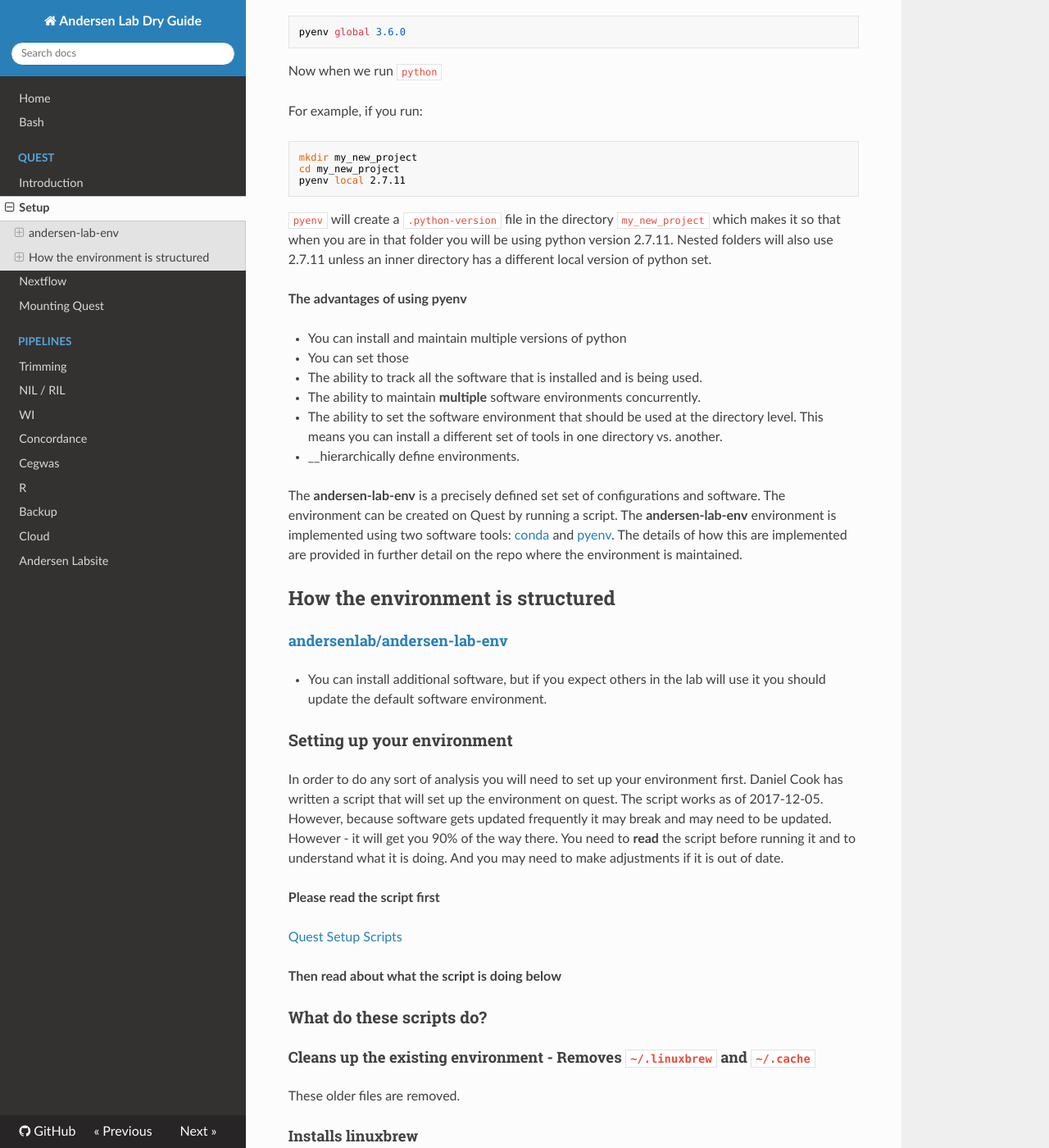
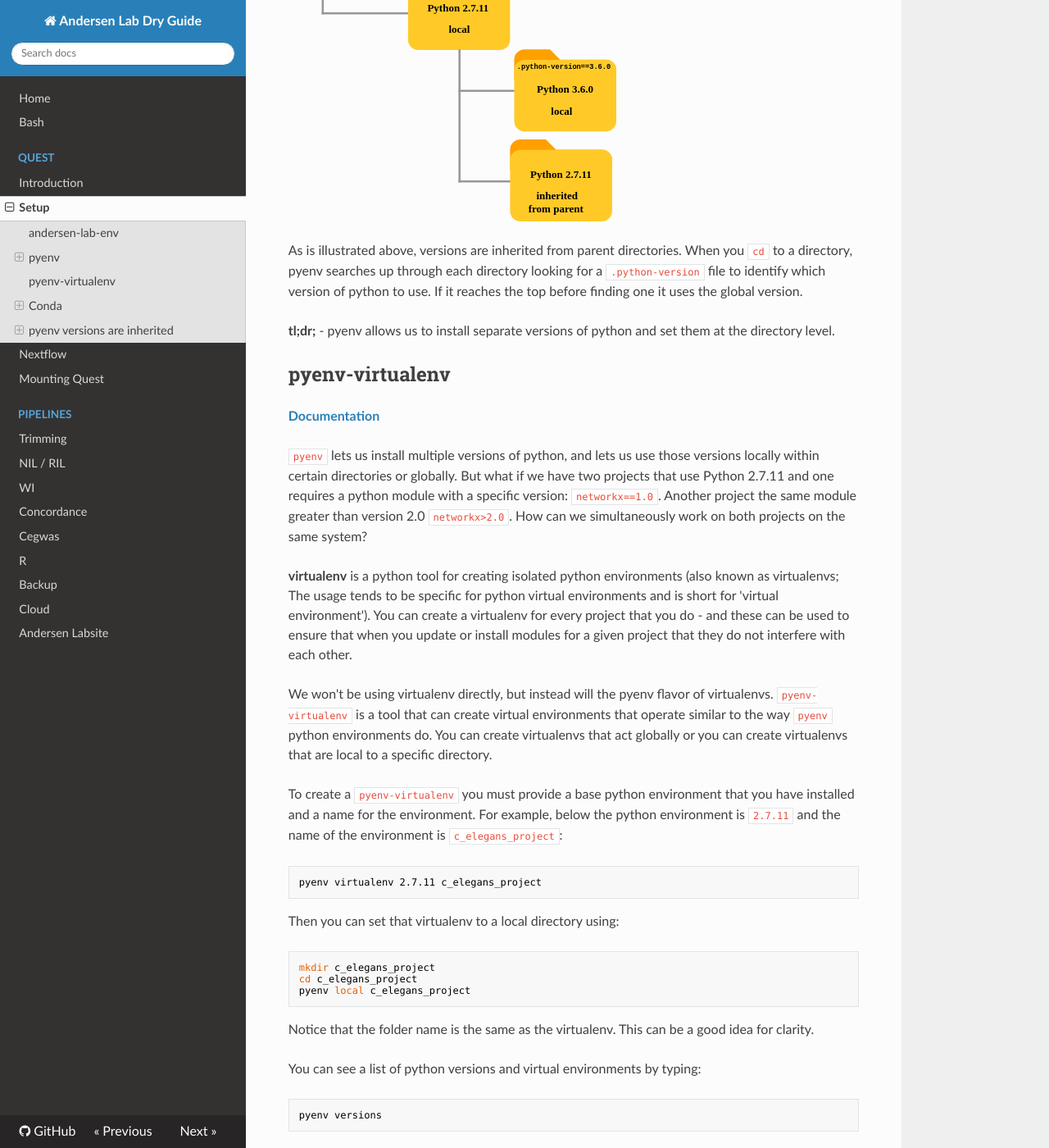
Before and after one commit to AndersenLab/dry-guide, an MkDocs documentation site: the page built from docs/quest-setup.md, in a window 1280 px wide and 1400 px high, scrolled down 2578 px. Shown: the whole window at 82% size. Built offline with MkDocs 1.6.1, drawn with Linux system fonts in a browser that asks for light colours; nearby versions of some CDN libraries; old or Windows-style settings are respelled for this version of MkDocs; some of the changed text lies outside the part shown.

Commit message:
Add quest explanation

````diff
--- a/docs/quest-setup.md
+++ b/docs/quest-setup.md
@@ -1,14 +1,26 @@
 # The Andersen Lab Software Environment
+
+[TOC]
 
 ## andersen-lab-env
 
-In order for comutational research to be reproducible you need to keep track of the code, software, and data. We keep track of code in GitHub. Our starting data is static in the sense that it will not change over the course of our analysis and when it does we will perform a new analysis.
+__Computational Reproducibility__ is the ability to reproduce an analysis exactly. In order for comutational research to be reproducible you need to keep track of the code, software, and data. We keep track of code using git and GitHub. Our starting data (usually FASTQs) is almost always static, so we don't need to track changes to the data. We perform a new analysis when data is added.
 
-To track software we've developed the 'andersen-lab-env'. The andersen-lab-env is a GitHub repo that helps install and set up a software environment for use locally on a Mac and on Quest. The installed software is not identical but it is very similar between Mac and Linux. More importantly, we rely on three tools to manage the software environment. Each of them provide advantages. In concert they provide a lot of flexibility when it comes to setting up the software environment.
+To track software we've developed the [andersen-lab-env](http://www.github.com/andersenlab/andersen-lab-env). The andersen-lab-env is a set of software environments that can be used in conjunction with the bioinformatic pipelines we have developed for Quest. These environments can be installed locally on a Mac or on Quest. The andersen-lab-env is designed to change over time, but we explicitly define the software versions, and we track changes to the environments over time.
 
-### pyenv
+The system is in some ways complex. This page is designed to try to explain how it works. We rely on three different tools to manage software environments. In concert they provide a lot of flexibility when it comes to setting up the software environment.
 
-pyenv is used to install and manage different versions of python. For example, you might have a python 3 script for one project and a python 2 script for another. You want to be able to run both scripts on your system. One option is to modify the python 2 script to work with python 3, but this is not always an option.
+!!! note
+
+    The software environments on Mac and Linux are not exactly identical...but they are very close.
+
+There is an installation script you can use to install the __andersen-lab-env__, but it is recommended that you read this page before doing so.
+
+## pyenv
+
+__[pyenv documentation](https://github.com/pyenv/pyenv)__
+
+`pyenv` is used to install and manage different versions of python. For example, you might have a python 3 script for one project and a python 2 script for another. You want to be able to run both scripts on your system. One option is to modify the python 2 script to work with python 3, but this is not always an option.
 
 The solution is to be able to install __multiple__ versions of python simultaneously. `pyenv` allows you to do this. More than this, pyenv allows you to set the python version that you want to use at the local or global level.
 
@@ -41,6 +53,8 @@
 pyenv global 3.6.0
 ```
 
+Now when we run `python` it will use python version 3.6.0.
+
 #### Setting the local version
 
 __Example setting the local version of python to 2.7.11__
@@ -60,126 +74,93 @@
 
 <image src='/img/pyenv.svg' style='width: 400px;'/>
 
-As is illustrated above, versions are defined hierarchically. When you `cd` to a directory, pyenv searches up through each directory looking for a `.python-version` file to identify which version of python to use. If it reaches the top before finding one it uses the global version.
+As is illustrated above, versions are inherited from parent directories. When you `cd` to a directory, pyenv searches up through each directory looking for a `.python-version` file to identify which version of python to use. If it reaches the top before finding one it uses the global version.
 
-#### How pyenv sets versions
+__tl;dr;__ - pyenv allows us to install separate versions of python and set them at the directory level.
 
+## pyenv-virtualenv
 
+__[Documentation](https://github.com/pyenv/pyenv-virtualenv)__
+
+`pyenv` lets us install multiple versions of python, and lets us use those versions locally within certain directories or globally. But what if we have two projects that use Python 2.7.11 and one requires a python module with a specific version: `networkx==1.0`. Another project the same module greater than version 2.0 `networkx>2.0`. How can we simultaneously work on both projects on the same system?
+
+__virtualenv__ is a python tool for creating isolated python environments (also known as virtualenvs; The usage tends to be specific for python virtual environments and is short for 'virtual environment'). You can create a virtualenv for every project that you do - and these can be used to ensure that when you update or install modules for a given project that they do not interfere with each other.
+
+We won't be using virtualenv directly, but instead will the pyenv flavor of virtualenvs. `pyenv-virtualenv` is a tool that can create virtual environments that operate similar to the way `pyenv` python environments do. You can create virtualenvs that act globally or you can create virtualenvs that are local to a specific directory.
+
+To create a `pyenv-virtualenv` you must provide a base python environment that you have installed and a name for the environment. For example, below
+the python environment is `2.7.11` and the name of the environment is `c_elegans_project`:
 
 ```
-pyenv global 3.6.0
+pyenv virtualenv 2.7.11 c_elegans_project
 ```
 
-Now when we type `Python` we should see something that looks like this:
+Then you can set that virtualenv to a local directory using:
 
 ```
-Python 3.6.0 (default, Jan 22 2017, 12:12:27)
-[GCC 4.2.1 Compatible Apple LLVM 8.0.0 (clang-800.0.42.1)] on darwin
-Type "help", "copyright", "credits" or "license" for more information.
+mkdir c_elegans_project
+cd c_elegans_project
+pyenv local c_elegans_project
 ```
 
-And running `pyenv versions` gives us:
+Notice that the folder name is the same as the virtualenv. This can be a good idea for clarity.
+
+You can see a list of python versions and virtual environments by typing:
 
 ```
-$ pyenv versions
-   system
-   2.7.11
-*  3.6.0
+pyenv versions
 ```
 
-
-
-For example lets set the global version of python:
+Output:
 
 ```
-pyenv global 3.6.0
+  2.7.11
+  3.6.0
 ```
 
-Now when we run `python`
-
-For example, if you run:
+Now we can also install the module we need for that specific project. `pyenv` installs a python-specific package manager called `pip`:
 
 ```
-mkdir my_new_project
-cd my_new_project
-pyenv local 2.7.11
+pip install networkx==1.0
 ```
 
-`pyenv` will create a `.python-version` file in the directory `my_new_project` which makes it so that when you are in that folder you will be using python version 2.7.11. Nested folders will also use 2.7.11 unless an inner directory has a different local version of python set.
+Notice that at this point we have isolated independent environments that do not interfere with one another. If we leave them alone for a year we should be able to come back and the software environment should be the same... and if they work with data they should reproduce the identical result.
 
+__tl;dr__ - pyenv-virtualenv can define custom isolated python environments and set them the same way pyenv sets python installations.
 
+## Conda
 
-__The advantages of using pyenv__
+__[Conda Documentation](http://www.conda.io)__
 
-* You can install and maintain multiple versions of python
-* You can set those
+Thus far we've managed to install multiple versions of python and figured out how to use them in independent, isolated environments. But we obviously use a lot more than just Python. We need to be able to install things like [bcftools](https://samtools.github.io/bcftools/bcftools.html) to work with variant data. We need to be able to install Java packages, and R packages, and all kinds of software. __Conda__ can help us with this.
 
-* The ability to track all the software that is installed and is being used.
-* The ability to maintain __multiple__ software environments concurrently.
-* The ability to set the software environment that should be used at the directory level. This means you can install a different set of tools in one directory vs. another.
-* __hierarchically define environments.
+__Conda__ is a language-agnostic package manager. That means it can be used to install packages from python, R, Java, C/C++, etc.
 
-The __andersen-lab-env__ is a precisely defined set set of configurations and software. The environment can be created on Quest by running a script. The __andersen-lab-env__ environment is implemented using two software tools: [conda](https://conda.io/docs) and [pyenv](https://github.com/pyenv/pyenv). The details of how this are implemented are provided in further detail on the repo where the environment is maintained.
-
-## How the environment is structured
-
-
-
-
-#### [andersenlab/andersen-lab-env](https://github.com/AndersenLab/andersen-lab-env)
-
-* You can install additional software, but if you expect others in the lab will use it you should update the default software environment.
-
-
-### Setting up your environment
-
-In order to do any sort of analysis you will need to set up your environment first. Daniel Cook has written a script that will set up the environment on quest. The script works as of 2017-12-05. However, because software gets updated frequently it may break and may need to be updated. However - it will get you 90% of the way there. You need to __read__ the script before running it and to understand what it is doing. And you may need to make adjustments if it is out of date.
-
-__Please read the script first__
-
-[Quest Setup Scripts](https://gist.github.com/danielecook/aed4a6fd53195fca7a3297f054d613c7)
-
-__Then read about what the script is doing below__
-
-### What do these scripts do?
-
-#### Cleans up the existing environment - Removes `~/.linuxbrew` and `~/.cache`
-
-These older files are removed.
-
-#### Installs linuxbrew
-
-Linuxbrew is the tool used to install additional software.
-
-#### Installs the following software
+For example, the command below will install R and the [R Tidyverse](https://www.tidyverse.org/).
 
 ```
-curl
-git
-nextflow
-pigz
-igvtools
-vcfanno
-snpeff
-fastq-tools
-muscle
-sambamba
-google-cloud-sdk
-# utilities
-pyenv
-pyenv-virtualenv
-autojump
+conda install r-tidyverse
 ```
 
-#### Replaces your .bash_profile
+### Conda integrates with pyenv and pyenv-virtualenv
 
-The __.bash_profile__ will be replaced with the one found on the [Quest Setup Scripts](https://gist.github.com/danielecook/aed4a6fd53195fca7a3297f054d613c7) page.
+Important for our purposes, `conda` can be installed by `pyenv`. When I stated earlier that pyenv is used to install and manage versions of python I ommitted the fact that it can __also__ install conda to avoid confusion. __conda is not a version of python__, but it is written in python, and it can be used to install python modules in addition to lots of other stuff.
 
-#### Installs Python 2.7.11 and Python 3.6.0
+Similar to python virtualenvs, isolated conda environments can be created as was demonstrated above. You would run something like:
 
-These are installed using [pyenv](https://github.com/pyenv/pyenv).
+```
+pyenv install miniconda3-4.3.27
+pyenv virtualenv miniconda3-4.3.27 my_new_conda_env
+pyenv local my_new_conda_env
+conda install bcftools
+pip install requests # This version of pip is specific gto
+```
 
-__python 2.7.11__ is set as the default global version.
+What is great about these environments is that we can create custom software environments to suit any project. We can install R packages, python modules, C/C++ executables, and more.
+
+## pyenv versions are inherited
+
+We can now install custom environments for each project. We can track changes to our environments over time.
 
 #### Installs python modules for python 2.7.11
 
````
